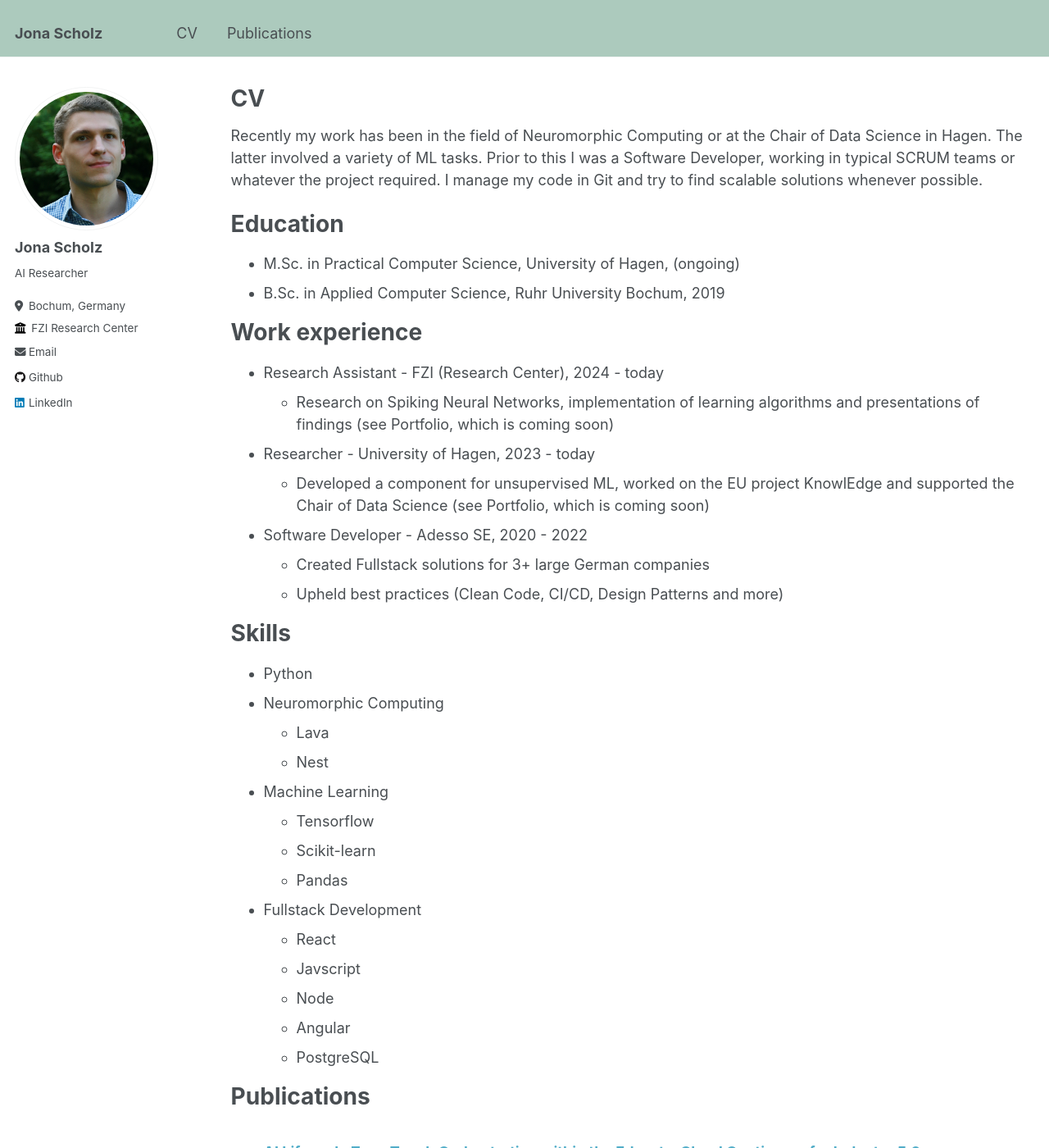
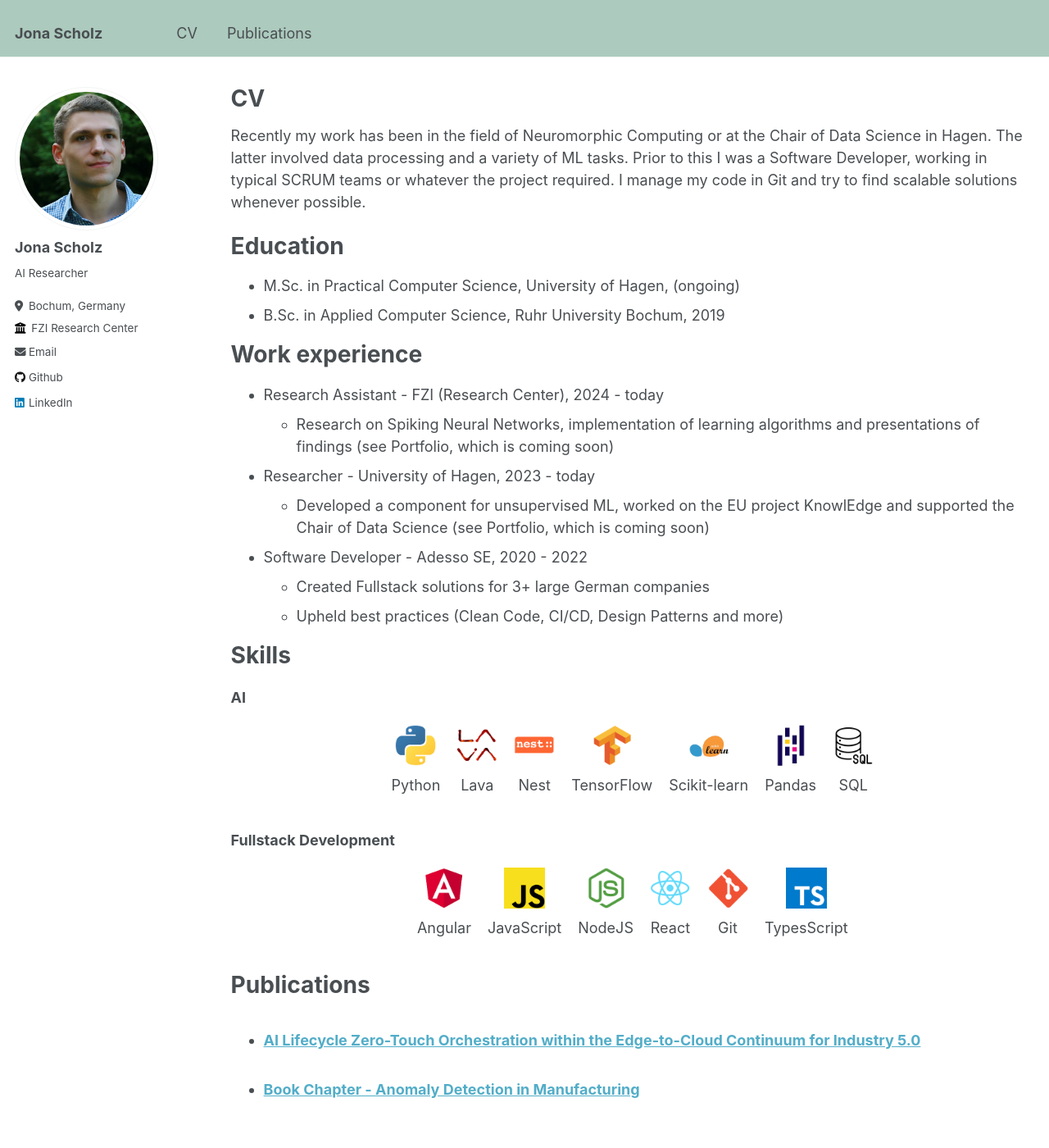
Before and after one commit to jonascholz/jonascholz.github.io, a Jekyll site: the page built from _pages/cv.md, in a window 1280 px wide and 1400 px high. Shown: the whole window at 82% size. Built offline with Jekyll 4.4.1, drawn with Linux system fonts in a browser that asks for light colours.

Commit message:
improved skills section

```diff
--- a/_pages/cv.md
+++ b/_pages/cv.md
@@ -9,7 +9,7 @@ redirect_from:
 
 {% include base_path %}
 
-Recently my work has been in the field of Neuromorphic Computing or at the Chair of Data Science in Hagen. The latter involved a variety of ML tasks. Prior to this I was a Software Developer, working in typical SCRUM teams or whatever the project required. I manage my code in Git and try to find scalable solutions whenever possible.
+Recently my work has been in the field of Neuromorphic Computing or at the Chair of Data Science in Hagen. The latter involved data processing and a variety of ML tasks. Prior to this I was a Software Developer, working in typical SCRUM teams or whatever the project required. I manage my code in Git and try to find scalable solutions whenever possible.
 
 Education
 ======
@@ -22,11 +22,9 @@ Work experience
   *  Research on Spiking Neural Networks, implementation of learning
     algorithms and presentations of findings (see Portfolio, which is coming soon)
 
-
 * Researcher - University of Hagen, 2023 - today
   * Developed a component for unsupervised ML, worked on the EU project
     KnowlEdge and supported the Chair of Data Science (see Portfolio, which is coming soon)
-
 
 * Software Developer - Adesso SE, 2020 - 2022
   * Created Fullstack solutions for 3+ large German companies
@@ -34,26 +32,174 @@ Work experience
 
 Skills
 ======
-* Python
-* Neuromorphic Computing
-  * Lava
-  * Nest
-* Machine Learning
-  * Tensorflow
-  * Scikit-learn
-  * Pandas
-* Fullstack Development
-  * React
-  * Javscript
-  * Node
-  * Angular
-  * PostgreSQL
+<style>
+.skills {
+  display: flex;
+  flex-wrap: wrap;
+  flex-direction: column;
+  gap: 20px;
+  justify-content: center;
+  margin: 20px 0;
+}
+
+.skill-row {
+  display: flex;
+  flex-wrap: wrap;
+  gap: 20px;
+  justify-content: center;
+  margin-bottom: 20px;
+}
+
+.skill-item {
+  display: flex;
+  flex-direction: column;
+  align-items: center;
+  text-align: center;
+}
+
+.skill-item a {
+  display: inline-block;
+  transition: transform 0.3s ease;
+}
+
+.skill-item a:hover {
+  transform: scale(1.1);
+  box-shadow: none !important; /* Ensures box-shadow is removed */
+}
+
+.skill-item img {
+  width: 50px;
+  height: 50px;
+  margin-bottom: 10px;
+}
+
+.skill-text p {
+  margin: 0;
+}
+</style>
+
+<div class="skills">
+  <b>AI</b>
+  <div class="skill-row">
+    <div class="skill-item">
+      <a href="https://www.python.org" target="_blank">
+        <img src="{{ site.baseurl }}/assets/img/skills/python.png" alt="Python">
+      </a>
+      <div class="skill-text">
+        <p>Python</p>
+      </div>
+    </div>
+    <div class="skill-item">
+      <a href="https://lava-nc.org" target="_blank">
+        <img src="{{ site.baseurl }}/assets/img/skills/lava.png" alt="Lava">
+      </a>
+      <div class="skill-text">
+        <p>Lava</p>
+      </div>
+    </div>
+    <div class="skill-item">
+      <a href="https://www.nest-simulator.org" target="_blank">
+        <img src="{{ site.baseurl }}/assets/img/skills/nest.png" alt="Nest">
+      </a>
+      <div class="skill-text">
+        <p>Nest</p>
+      </div>
+    </div>
+    <div class="skill-item">
+      <a href="https://www.tensorflow.org" target="_blank">
+        <img src="{{ site.baseurl }}/assets/img/skills/tensorflow.png" alt="TensorFlow">
+      </a>
+      <div class="skill-text">
+        <p>TensorFlow</p>
+      </div>
+    </div>
+    <div class="skill-item">
+      <a href="https://scikit-learn.org" target="_blank">
+        <img src="{{ site.baseurl }}/assets/img/skills/sklearn.png" alt="Scikit-learn">
+      </a>
+      <div class="skill-text">
+        <p>Scikit-learn</p>
+      </div>
+    </div>
+    <div class="skill-item">
+      <a href="https://pandas.pydata.org" target="_blank">
+        <img src="{{ site.baseurl }}/assets/img/skills/pandas.png" alt="Pandas">
+      </a>
+      <div class="skill-text">
+        <p>Pandas</p>
+      </div>
+    </div>
+    <div class="skill-item">
+      <a href="https://www.postgresql.org" target="_blank">
+        <img src="{{ site.baseurl }}/assets/img/skills/sql.png" alt="SQL">
+      </a>
+      <div class="skill-text">
+        <p>SQL</p>
+      </div>
+    </div>
+  </div>
+
+  <b>Fullstack Development</b>
+  <div class="skill-row">
+    <div class="skill-item">
+      <a href="https://angular.io" target="_blank">
+        <img src="{{ site.baseurl }}/assets/img/skills/angular.png" alt="Angular">
+      </a>
+      <div class="skill-text">
+        <p>Angular</p>
+      </div>
+    </div>
+    <div class="skill-item">
+      <a href="https://developer.mozilla.org/en-US/docs/Web/JavaScript" target="_blank">
+        <img src="{{ site.baseurl }}/assets/img/skills/javascript.png" alt="JavaScript">
+      </a>
+      <div class="skill-text">
+        <p>JavaScript</p>
+      </div>
+    </div>
+    <div class="skill-item">
+      <a href="https://nodejs.org" target="_blank">
+        <img src="{{ site.baseurl }}/assets/img/skills/node.png" alt="NodeJS">
+      </a>
+      <div class="skill-text">
+        <p>NodeJS</p>
+      </div>
+    </div>
+    <div class="skill-item">
+      <a href="https://reactjs.org" target="_blank">
+        <img src="{{ site.baseurl }}/assets/img/skills/react.png" alt="React">
+      </a>
+      <div class="skill-text">
+        <p>React</p>
+      </div>
+    </div>
+    <div class="skill-item">
+      <a href="https://git-scm.com" target="_blank">
+        <img src="{{ site.baseurl }}/assets/img/skills/git.png" alt="Git">
+      </a>
+      <div class="skill-text">
+        <p>Git</p>
+      </div>
+    </div>
+    <div class="skill-item">
+      <a href="https://www.typescriptlang.org" target="_blank">
+        <img src="{{ site.baseurl }}/assets/img/skills/typescript.png" alt="TypesScript">
+      </a>
+      <div class="skill-text">
+        <p>TypesScript</p>
+      </div>
+    </div>
+  </div>
+</div>
+
+
+
 
 Publications
 ======
-  <ul>{% for post in site.publications reversed %}
-    {% include archive-single-cv.html %}
-  {% endfor %}</ul>
+<ul>{% for post in site.publications reversed %}
+  {% include archive-single-cv.html %}
+{% endfor %}</ul>
 
 <!-- Talks
 ======
```
Also changed, not shown: README.md (+1 -0 lines), assets/img/skills/angular.png (added), assets/img/skills/git.png (added), assets/img/skills/javascript.png (added), assets/img/skills/lava.png (added), assets/img/skills/nest.png (added), assets/img/skills/node.png (added), assets/img/skills/pandas.png (added), assets/img/skills/python.png (added), assets/img/skills/react.png (added), assets/img/skills/sklearn.png (added), assets/img/skills/sql.png (added), assets/img/skills/tensorflow.png (added), assets/img/skills/typescript.png (added).
